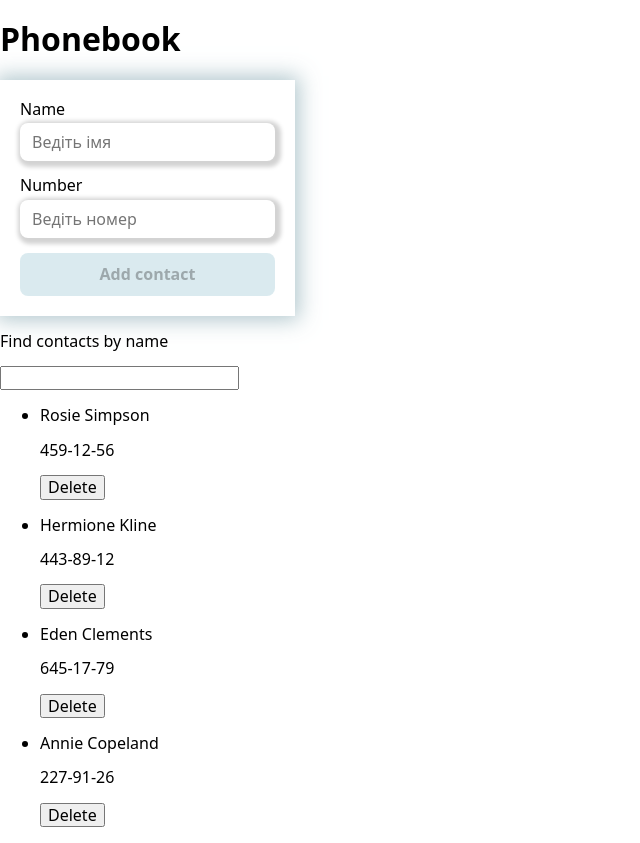
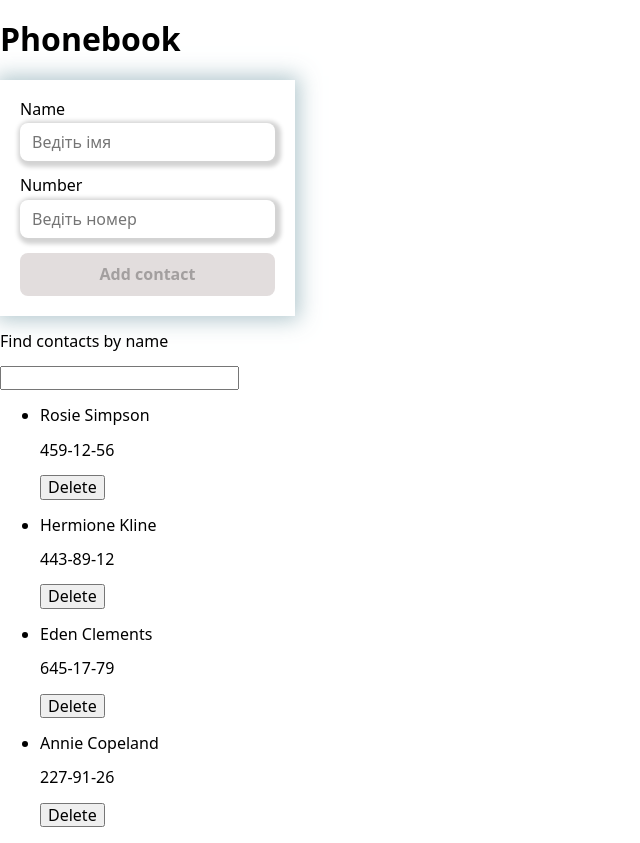
Before and after one commit to HannaKorol/goit-react-hw-03, a React (Vite) app: page / in a window 1280 px wide. Shown: the whole page, without its empty margins (0-640 px from the left). Built offline with nearby package versions, Linux system fonts and the light colour scheme.

Commit message:
Plan Formik and button styles

```diff
--- a/src/components/ContactForm/ContactForm.module.css
+++ b/src/components/ContactForm/ContactForm.module.css
@@ -15,6 +15,9 @@
     border-radius: 8px;
     transition: all 0.4s ease;
     font-weight: bold;
+   &:disabled {
+      background-color: rgb(226, 221, 221);
+    }
     &:hover {
       background-color: lightblue;
       cursor: pointer;
```
Also changed, not shown: src/components/ContactForm/ContactForm.jsx (+11 -0 lines).
